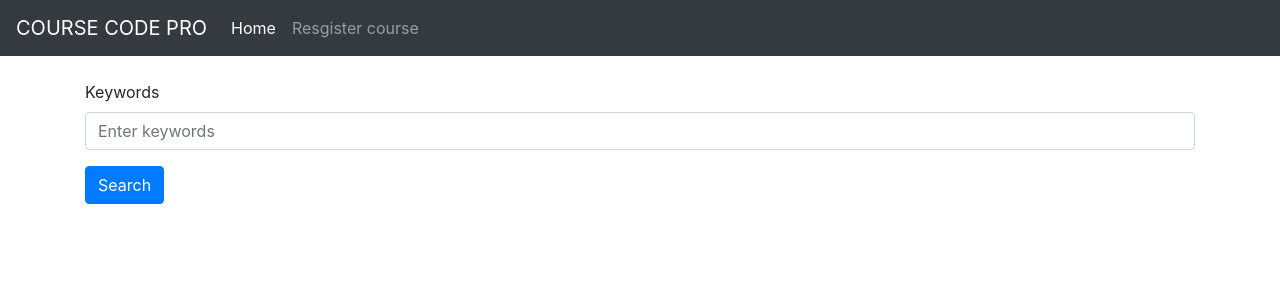
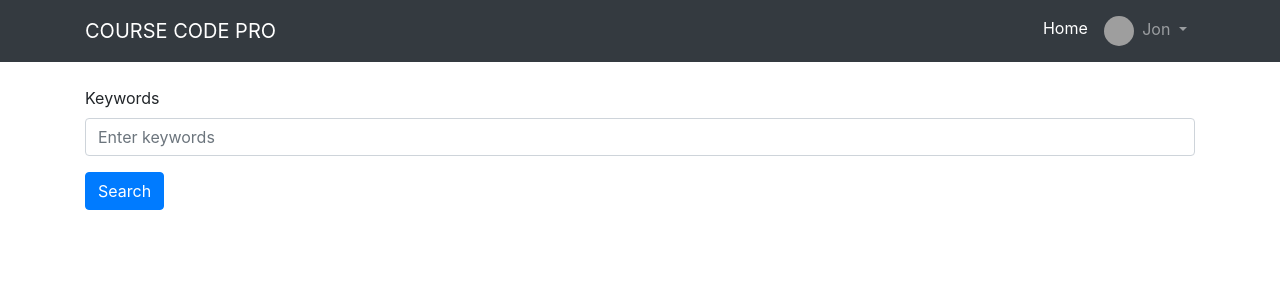
Before and after one commit to dargonJ24/Blog_course, a Node server app: template src/resources/views/search.hbs in a window 1280 px wide. Shown: the top 300 px of the page. Run offline with Node 20, Linux system fonts and the light colour scheme; the template is opened without the code that fills it, so the values that code supplies are empty; some libraries are stand-ins or nearby versions; grey boxes are pictures that could not be loaded.

Commit message:
create avatar

```diff
--- a/src/resources/scss/app.scss
+++ b/src/resources/scss/app.scss
@@ -2,3 +2,9 @@
 .card-course-item{
     margin-top: 16px;
 }
+.user-avatar{
+    width: 30px;
+    height: 30px;
+    border-radius: 100%;
+    margin-right: 4px;
+}
--- a/src/resources/views/partials/header.hbs
+++ b/src/resources/views/partials/header.hbs
@@ -1,17 +1,31 @@
 <nav class="navbar navbar-expand-lg navbar-dark bg-dark">
-  <a class="navbar-brand" href="#">COURSE CODE PRO</a>
+ <div class="container">
+   <a class="navbar-brand" href="#">COURSE CODE PRO</a>
   <button class="navbar-toggler" type="button" data-toggle="collapse" data-target="#navbarSupportedContent" aria-controls="navbarSupportedContent" aria-expanded="false" aria-label="Toggle navigation">
     <span class="navbar-toggler-icon"></span>
   </button>
 
   <div class="collapse navbar-collapse" id="navbarSupportedContent">
-    <ul class="navbar-nav mr-auto">
+    <ul class="navbar-nav ml-auto">
       <li class="nav-item active">
         <a class="nav-link" href="#">Home <span class="sr-only">(current)</span></a>
       </li>
-      <li class="nav-item">
-        <a class="nav-link" href="/courses/create">Resgister course</a>
+      <li class="nav-item dropdown">
+        <a class="nav-link dropdown-toggle" href="#" id="navbarDropdown" role="button" data-toggle="dropdown" aria-haspopup="true" aria-expanded="false">
+          <img src="https://upload.wikimedia.org/wikipedia/en/b/bd/Doraemon_character.png"
+           alt="eror"
+          class="user-avatar">
+          Jon
+        </a>
+        <div class="dropdown-menu" aria-labelledby="navbarDropdown">
+          <a class="dropdown-item" href="/courses/create">Resgister course</a>
+          <a class="dropdown-item" href="#">Another action</a>
+          <div class="dropdown-divider"></div>
+          <a class="dropdown-item" href="#">Something else here</a>
+        </div>
       </li>
 
   </div>
+
+ </div>
 </nav>
```
Also changed, not shown: src/public/css/app.css.
